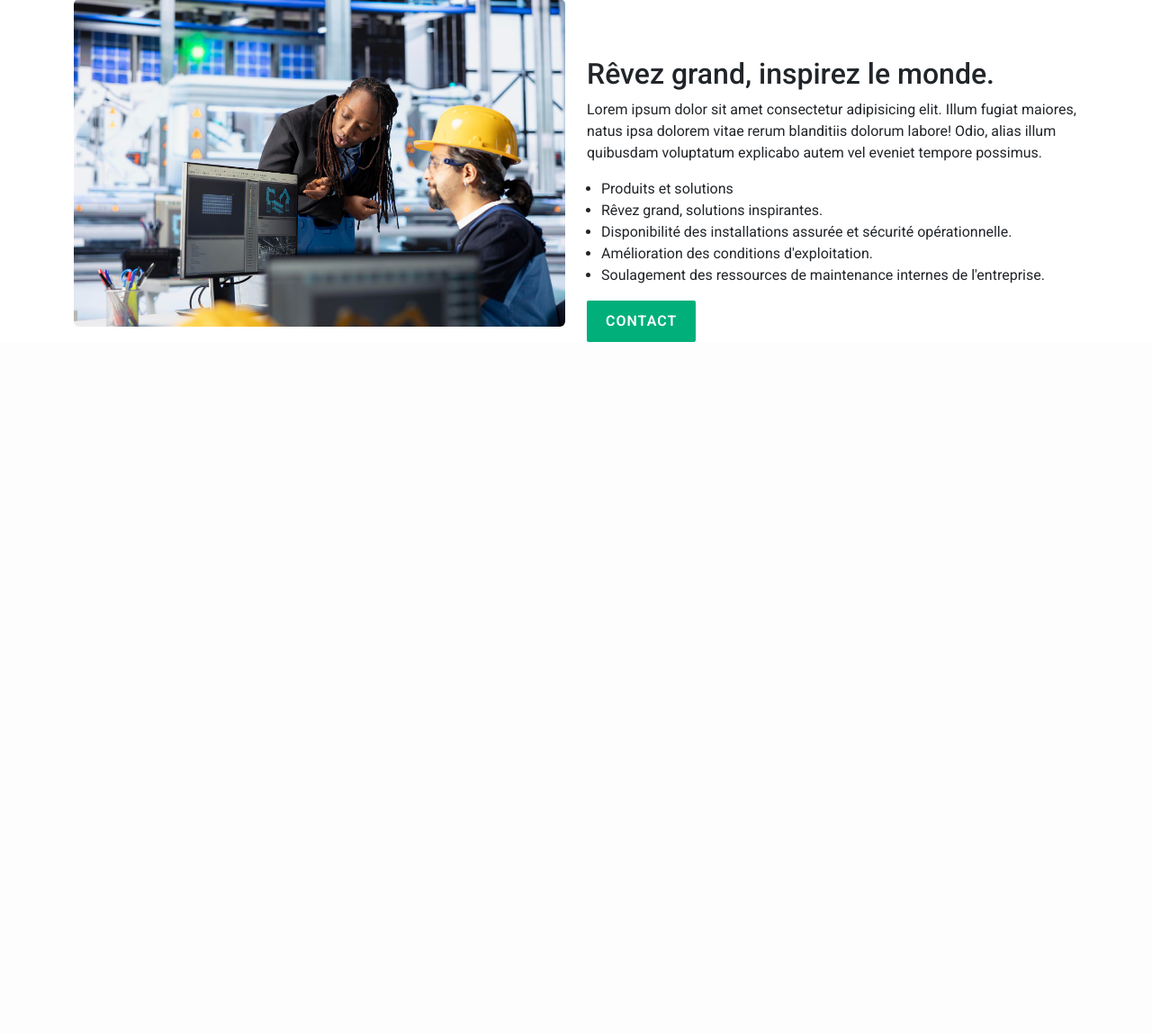
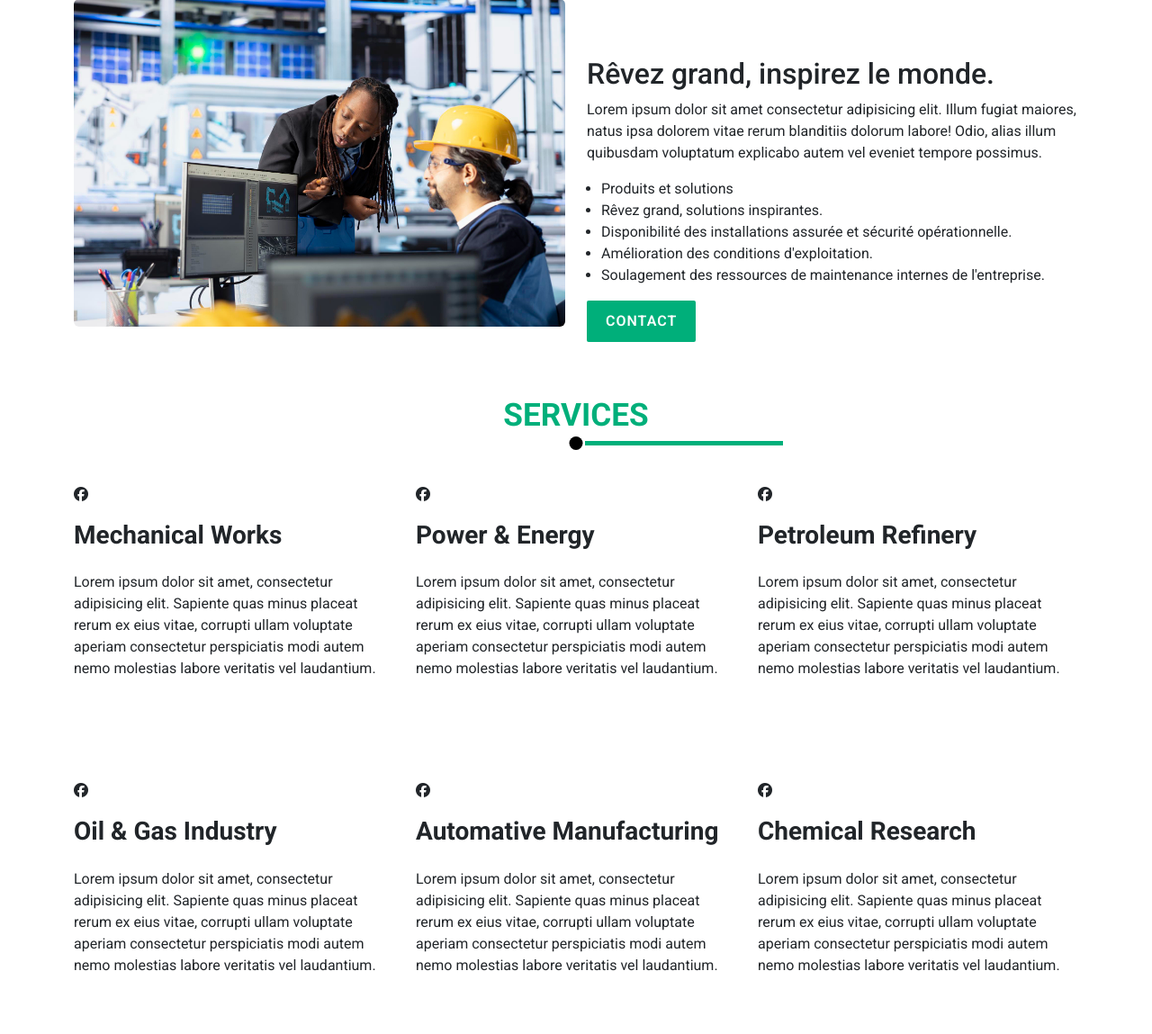
Before and after one commit to Denismaka/Factory, a PHP site: page / in a window 1280 px wide. Shown: the part 1015-2164 px from the top of the page at 90% size. Before the commit the page ends 1395 px from the top, so only its background shows below. Run offline with PHP 8.4, Linux system fonts and the light colour scheme.

Commit message:
Mise en place de la structure Html de la section services

```diff
--- a/index.php
+++ b/index.php
@@ -120,7 +120,45 @@
   <!-- ##############  -->
   <!-- Services  -->
   <!-- ##############  -->
-
+  <section class="services" id="services">
+    <div class="section-heading">
+      <h2>services</h2>
+    </div>
+    <div class="container">
+      <div class="row">
+        <div class="col-md-4 py-5">
+          <i class="fa-brands fa-facebook"></i>
+          <h3 class="text-capitalize fw-bold py-3">mechanical works</h3>
+          <p>Lorem ipsum dolor sit amet, consectetur adipisicing elit. Sapiente quas minus placeat rerum ex eius vitae, corrupti ullam voluptate aperiam consectetur perspiciatis modi autem nemo molestias labore veritatis vel laudantium.</p>
+        </div>
+        <div class="col-md-4 py-5">
+          <i class="fa-brands fa-facebook"></i>
+          <h3 class="text-capitalize fw-bold py-3">power & energy</h3>
+          <p>Lorem ipsum dolor sit amet, consectetur adipisicing elit. Sapiente quas minus placeat rerum ex eius vitae, corrupti ullam voluptate aperiam consectetur perspiciatis modi autem nemo molestias labore veritatis vel laudantium.</p>
+        </div>
+        <div class="col-md-4 py-5">
+          <i class="fa-brands fa-facebook"></i>
+          <h3 class="text-capitalize fw-bold py-3">petroleum refinery</h3>
+          <p>Lorem ipsum dolor sit amet, consectetur adipisicing elit. Sapiente quas minus placeat rerum ex eius vitae, corrupti ullam voluptate aperiam consectetur perspiciatis modi autem nemo molestias labore veritatis vel laudantium.</p>
+        </div>
+        <div class="col-md-4 py-5">
+          <i class="fa-brands fa-facebook"></i>
+          <h3 class="text-capitalize fw-bold py-3">oil & gas industry</h3>
+          <p>Lorem ipsum dolor sit amet, consectetur adipisicing elit. Sapiente quas minus placeat rerum ex eius vitae, corrupti ullam voluptate aperiam consectetur perspiciatis modi autem nemo molestias labore veritatis vel laudantium.</p>
+        </div>
+        <div class="col-md-4 py-5">
+          <i class="fa-brands fa-facebook"></i>
+          <h3 class="text-capitalize fw-bold py-3">automative manufacturing</h3>
+          <p>Lorem ipsum dolor sit amet, consectetur adipisicing elit. Sapiente quas minus placeat rerum ex eius vitae, corrupti ullam voluptate aperiam consectetur perspiciatis modi autem nemo molestias labore veritatis vel laudantium.</p>
+        </div>
+        <div class="col-md-4 py-5">
+          <i class="fa-brands fa-facebook"></i>
+          <h3 class="text-capitalize fw-bold py-3">chemical research</h3>
+          <p>Lorem ipsum dolor sit amet, consectetur adipisicing elit. Sapiente quas minus placeat rerum ex eius vitae, corrupti ullam voluptate aperiam consectetur perspiciatis modi autem nemo molestias labore veritatis vel laudantium.</p>
+        </div>
+      </div>
+    </div>
+  </section>
 
 
   <!-- ##############  -->
```
